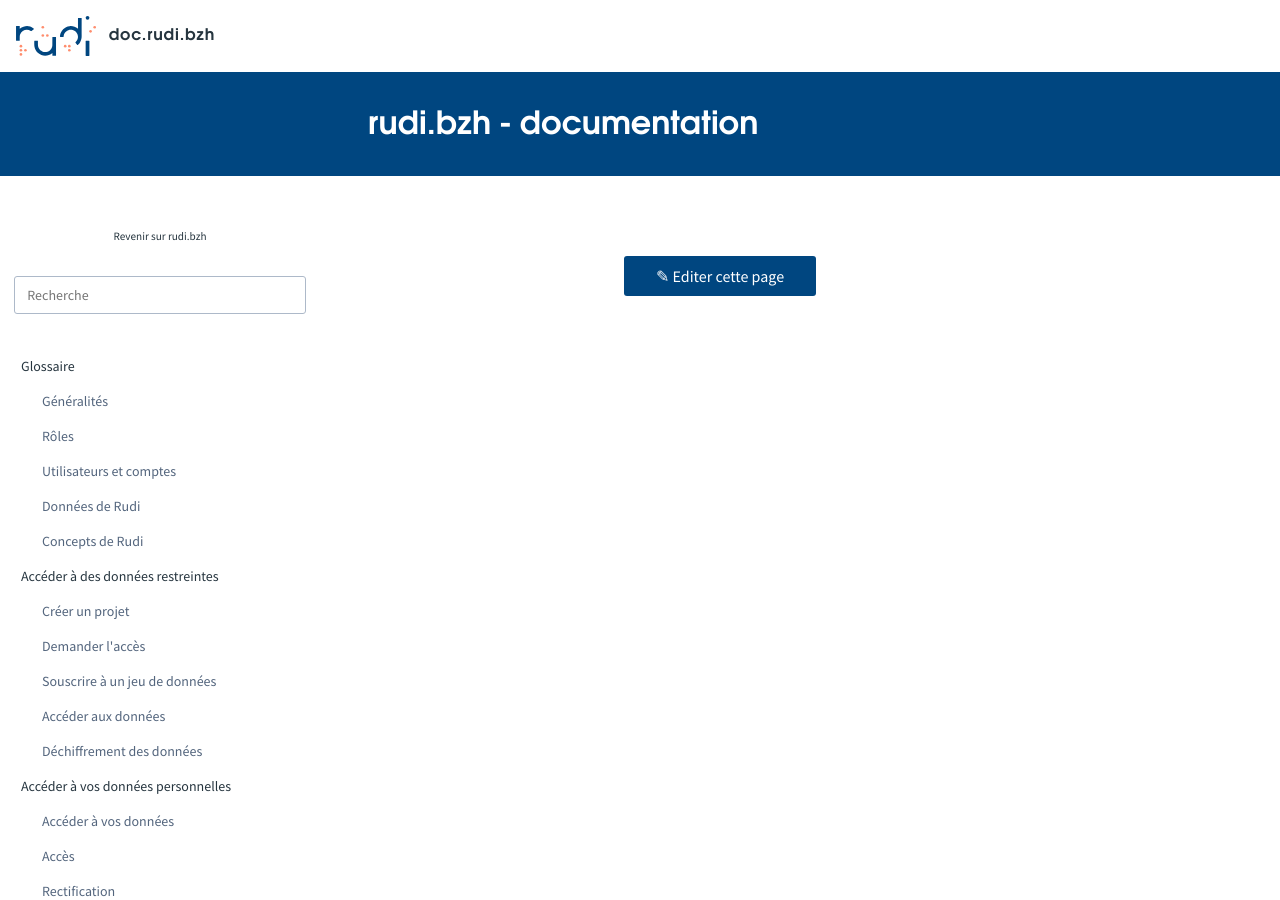
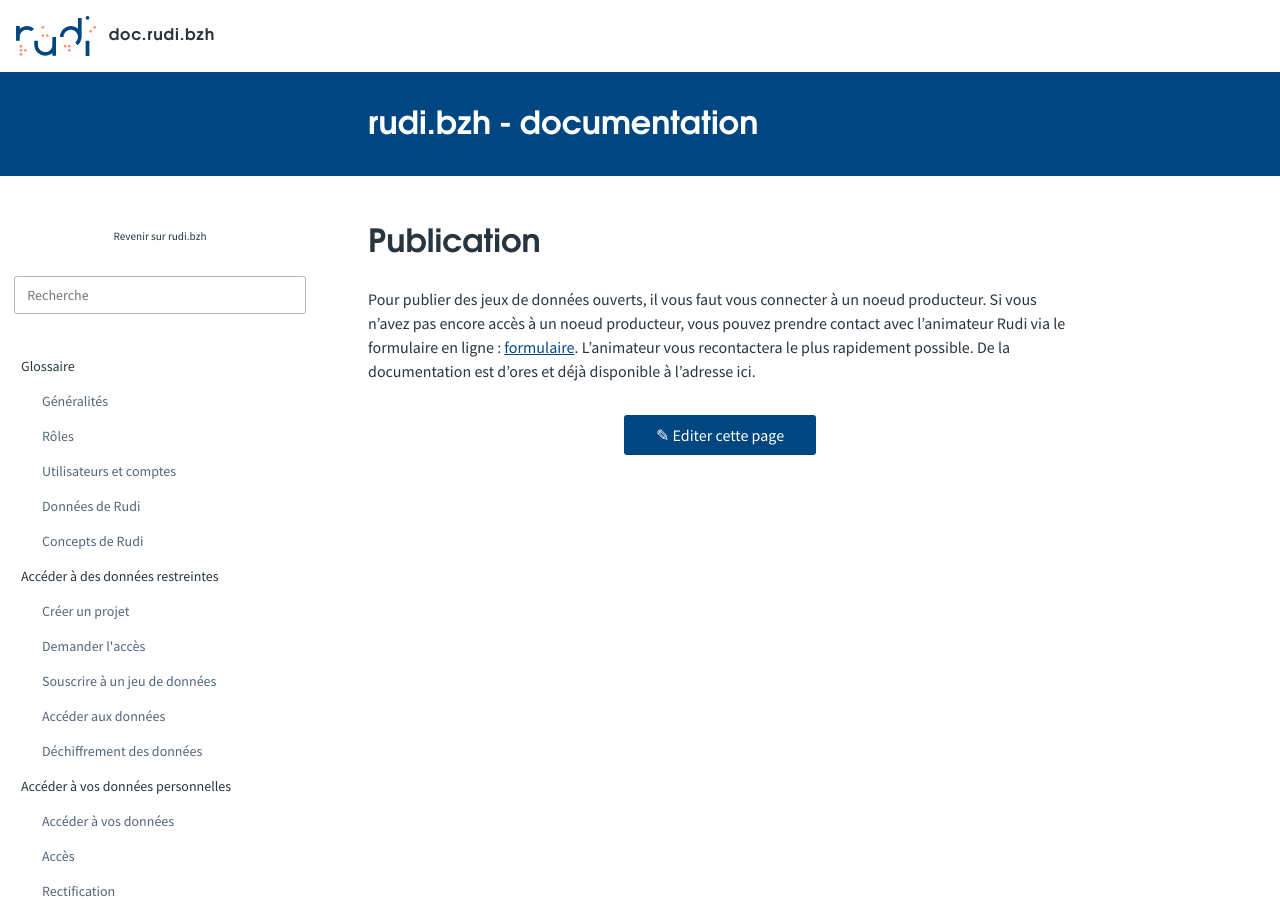
Before and after one commit to sigrennesmetropole/rudi_documentation, a Jekyll site: the page built from articles/_publication/donnee_ouverte.md, in a window 1280 px wide and 900 px high. Built offline with Jekyll 4.4.1, drawn with Linux system fonts in a browser that asks for light colours.

Commit message:
Update donnee_ouverte.md

```diff
--- a/articles/_publication/donnee_ouverte.md
+++ b/articles/_publication/donnee_ouverte.md
@@ -2,3 +2,9 @@
 order: 1
 title: Données ouvertes
 ---
+
+# Publication
+Pour publier des jeux de données ouverts, il vous faut vous connecter à un noeud producteur.
+Si vous n'avez pas encore accès à un noeud producteur, vous pouvez prendre contact avec l'animateur Rudi via le formulaire en ligne : [formulaire](https://blog.rudi.bzh/portail-beta-contact/).
+L'animateur vous recontactera le plus rapidement possible.
+De la documentation est d'ores et déjà disponible à l'adresse ici.
```
